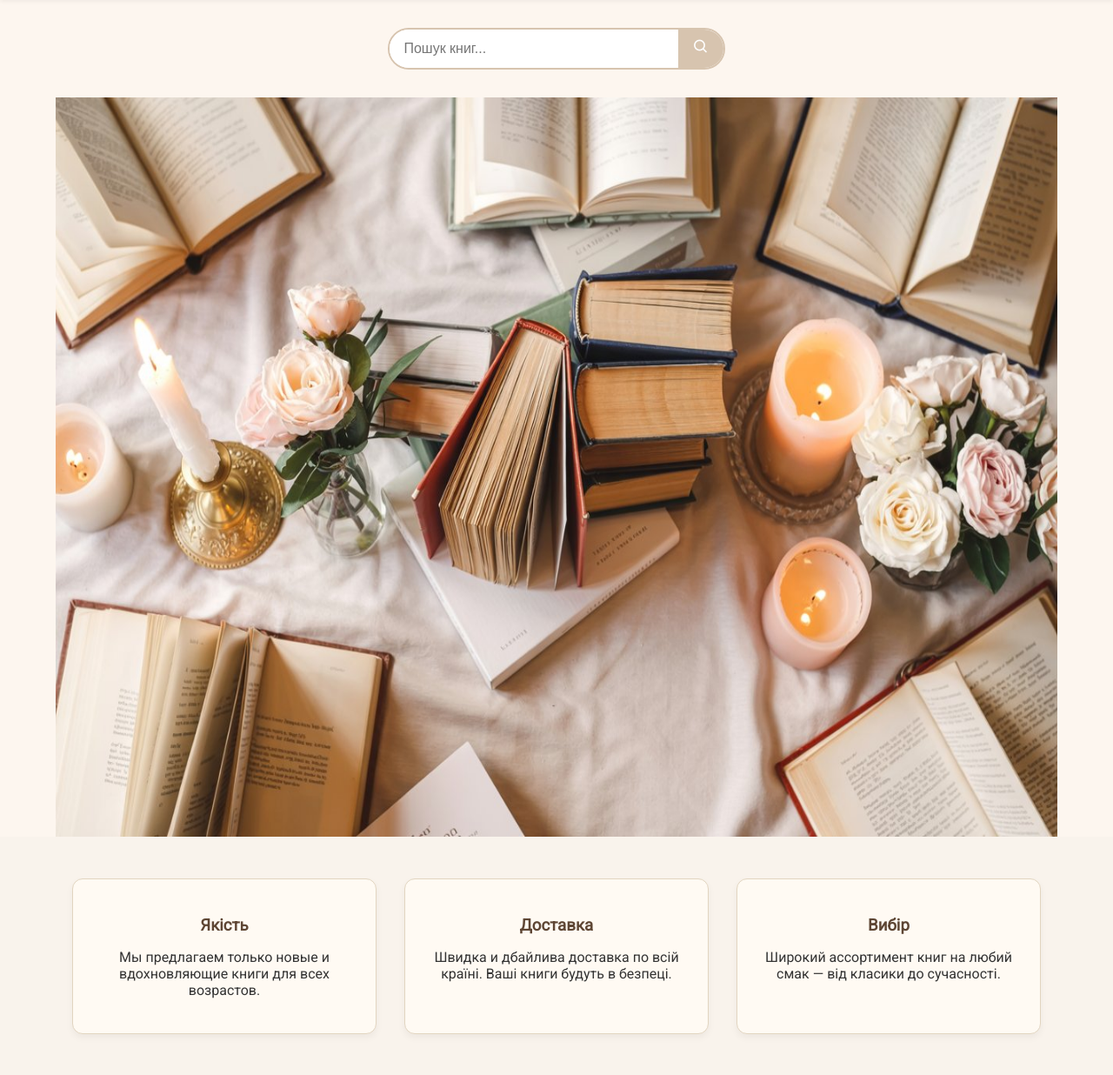
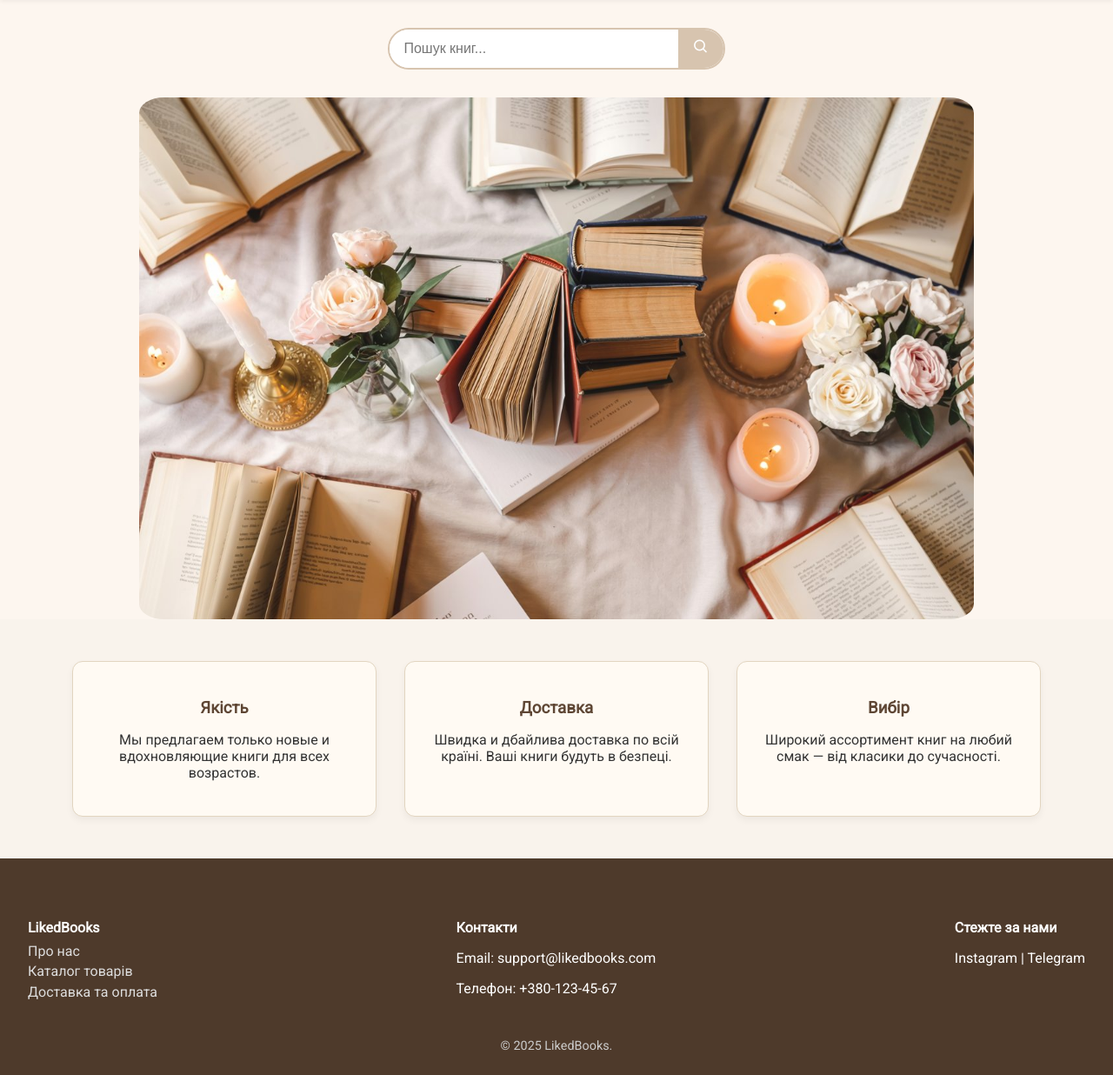
Before and after one commit to shevchenko-nikita/bookstore, a Django app: page / in a window 1280 px wide. Shown: the part 70-1306 px from the top of the page at 87% size. Run offline with Django 4.2, Linux system fonts and the light colour scheme.

Commit message:
enhanced styles for index

```diff
--- a/static/css/index.css
+++ b/static/css/index.css
@@ -4,8 +4,9 @@
 }
 
 .hero img {
-    width: 90%;
-    height: 850px;
+    width: 75%;
+    /* height: 850px; */
+    border-radius: 3%;
     /* height: 500px; */
     /* object-fit: cover; */
     /* display: block; */
```
